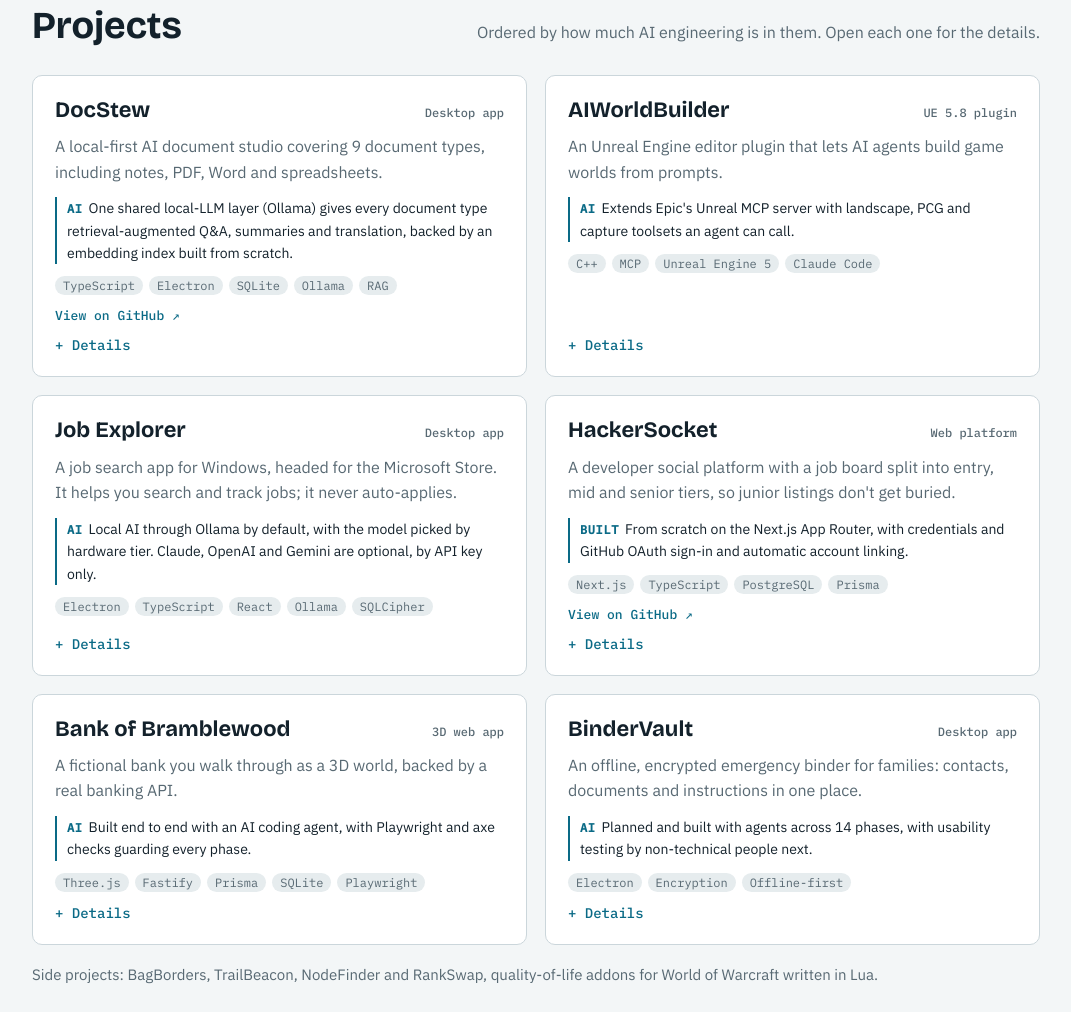
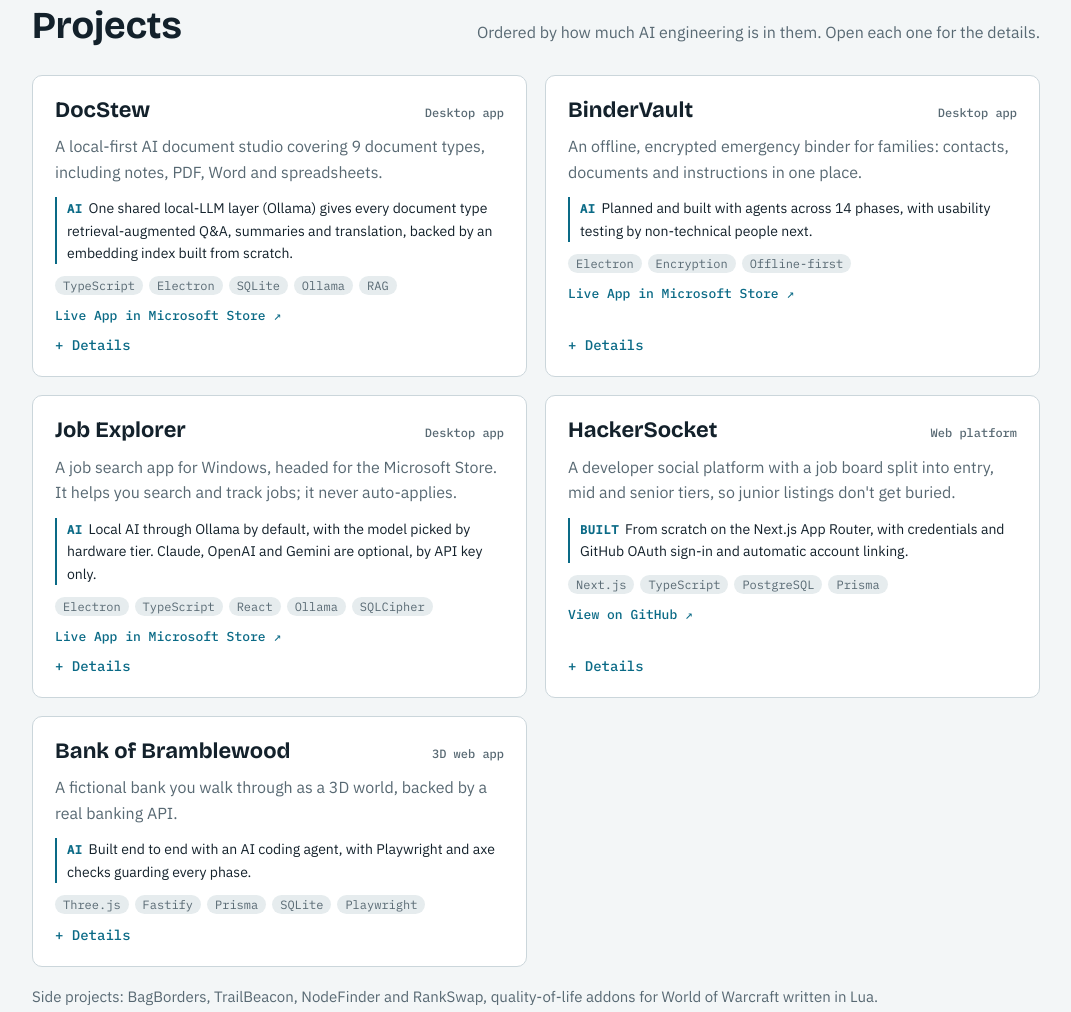
Before and after one commit to v8integra/PersonalSite, a plain HTML site: page index.html in a window 1280 px wide. Shown: the part 900-1912 px from the top of the page, without its empty margins (104-1175 px from the left). Drawn offline with nearby package versions, Linux system fonts and the light colour scheme.

Commit message:
Updated projects to include links to published apps

```diff
--- a/index.html
+++ b/index.html
@@ -101,7 +101,7 @@
           <p class="sum">A local-first AI document studio covering 9 document types, including notes, PDF, Word and spreadsheets.</p>
           <p class="ai-line"><b>AI</b>One shared local-LLM layer (Ollama) gives every document type retrieval-augmented Q&amp;A, summaries and translation, backed by an embedding index built from scratch.</p>
           <ul class="tags"><li>TypeScript</li><li>Electron</li><li>SQLite</li><li>Ollama</li><li>RAG</li></ul>
-          <a class="repo" href="https://github.com/v8integra/DocStew" target="_blank" rel="noopener">View on GitHub ↗</a>
+          <a class="repo" href="https://apps.microsoft.com/detail/9n6574z93n45?hl=en-US&gl=US" target="_blank" rel="noopener">Live App in Microsoft Store ↗</a>
           <details><summary>Details</summary><ul>
             <li>Modular, plugin-based editor architecture with 284 passing automated tests.</li>
             <li>Full-text search alongside the embedding index.</li>
@@ -109,15 +109,16 @@
           </ul></details>
         </article>
 
-        <article class="proj" data-id="worldbuilder">
-          <div class="proj-top"><h3>AIWorldBuilder</h3><span class="kind">UE 5.8 plugin</span></div>
-          <p class="sum">An Unreal Engine editor plugin that lets AI agents build game worlds from prompts.</p>
-          <p class="ai-line"><b>AI</b>Extends Epic's Unreal MCP server with landscape, PCG and capture toolsets an agent can call.</p>
-          <ul class="tags"><li>C++</li><li>MCP</li><li>Unreal Engine 5</li><li>Claude Code</li></ul>
+        <article class="proj" data-id="bindervault">
+          <div class="proj-top"><h3>BinderVault</h3><span class="kind">Desktop app</span></div>
+          <p class="sum">An offline, encrypted emergency binder for families: contacts, documents and instructions in one place.</p>
+          <p class="ai-line"><b>AI</b>Planned and built with agents across 14 phases, with usability testing by non-technical people next.</p>
+          <ul class="tags"><li>Electron</li><li>Encryption</li><li>Offline-first</li></ul>
+          <a class="repo" href="https://apps.microsoft.com/detail/9nsgc5xxmwz8?hl=en-US&gl=US" target="_blank" rel="noopener">Live App in Microsoft Store ↗</a>
           <details><summary>Details</summary><ul>
-            <li>Agents can create and sculpt landscapes on their own undoable edit layer.</li>
-            <li>Capture tools let the agent look at what it built and correct it.</li>
-            <li>Built phase by phase, each tested in MCP Inspector and in Claude Code.</li>
+            <li>Works with no internet connection at all.</li>
+            <li>Designed for people who aren't comfortable with technology.</li>
+            <li>Headed for the Microsoft Store.</li>
           </ul></details>
         </article>
 
@@ -126,6 +127,7 @@
           <p class="sum">A job search app for Windows, headed for the Microsoft Store. It helps you search and track jobs; it never auto-applies.</p>
           <p class="ai-line"><b>AI</b>Local AI through Ollama by default, with the model picked by hardware tier. Claude, OpenAI and Gemini are optional, by API key only.</p>
           <ul class="tags"><li>Electron</li><li>TypeScript</li><li>React</li><li>Ollama</li><li>SQLCipher</li></ul>
+          <a class="repo" href="https://apps.microsoft.com/detail/9njqwdz1jbj3?hl=en-US&gl=US" target="_blank" rel="noopener">Live App in Microsoft Store ↗</a>
           <details><summary>Details</summary><ul>
             <li>Profile, data blocks and a résumé library stored in an encrypted local database.</li>
             <li>Keys protected with Windows DPAPI, with no master password to forget.</li>
@@ -157,17 +159,7 @@
           </ul></details>
         </article>
 
-        <article class="proj" data-id="bindervault">
-          <div class="proj-top"><h3>BinderVault</h3><span class="kind">Desktop app</span></div>
-          <p class="sum">An offline, encrypted emergency binder for families: contacts, documents and instructions in one place.</p>
-          <p class="ai-line"><b>AI</b>Planned and built with agents across 14 phases, with usability testing by non-technical people next.</p>
-          <ul class="tags"><li>Electron</li><li>Encryption</li><li>Offline-first</li></ul>
-          <details><summary>Details</summary><ul>
-            <li>Works with no internet connection at all.</li>
-            <li>Designed for people who aren't comfortable with technology.</li>
-            <li>Headed for the Microsoft Store.</li>
-          </ul></details>
-        </article>
+
 
       </div>
       <p class="side">Side projects: BagBorders, TrailBeacon, NodeFinder and RankSwap, quality-of-life addons for World of Warcraft written in Lua.</p>
```
